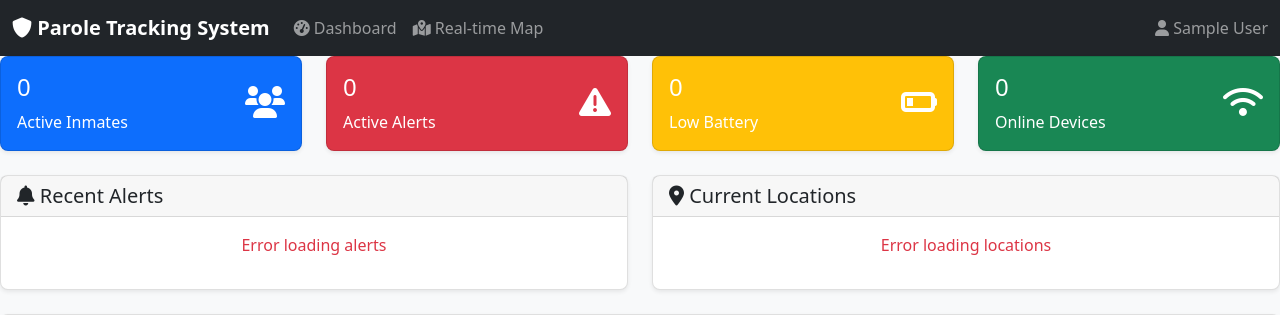
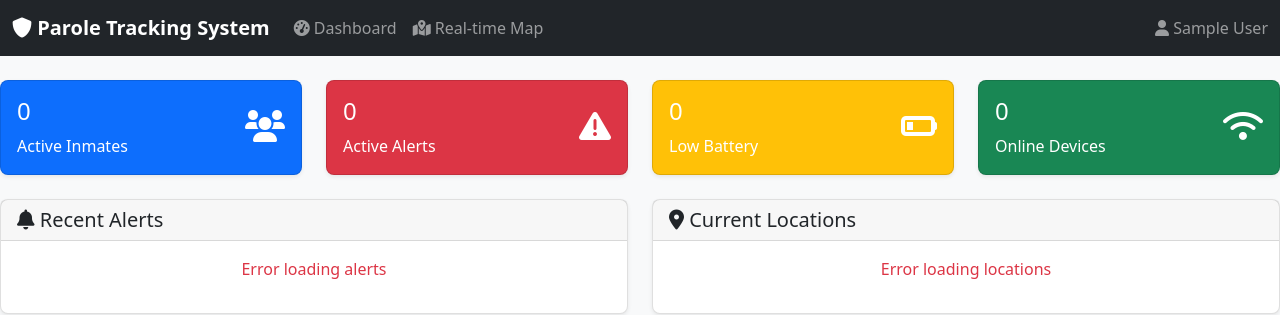
Before and after one commit to Mcdtronix/Parole, a Django app: page / in a window 1280 px wide. Shown: the top 315 px of the page. Run offline with Django 5.2, Linux system fonts and the light colour scheme; the visitor is signed in with stand-in values (Sample User, id 1); data that the repository does not hold is empty; some libraries are stand-ins or nearby versions.

Commit message:
initialcommit

```diff
--- a/templates/tracking/base.html
+++ b/templates/tracking/base.html
@@ -14,6 +14,10 @@
         .navbar-brand {
             font-weight: bold;
         }
+        .navbar{
+            position: relative;
+        }
+
         .card {
             box-shadow: 0 0.125rem 0.25rem rgba(0, 0, 0, 0.075);
             border-radius: 0.5rem;
--- a/templates/tracking/dashboard.html
+++ b/templates/tracking/dashboard.html
@@ -4,7 +4,7 @@
 {% block title %}Dashboard - Parole Tracking System{% endblock %}
 
 {% block content %}
-<div class="row">
+<div class="row mt-4">
     <!-- Statistics Cards -->
     <div class="col-md-3 mb-4">
         <div class="card text-white bg-primary">
```
Also changed, not shown: inmate_photos/scene_1.webp (added), inmate_photos/tourist.jpg (added).
